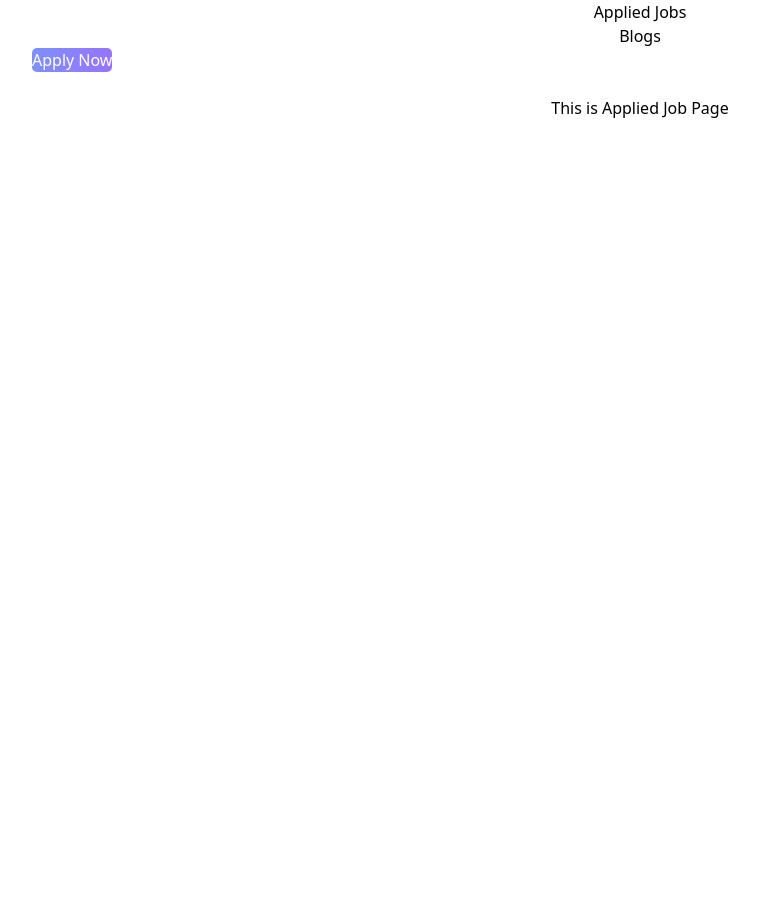
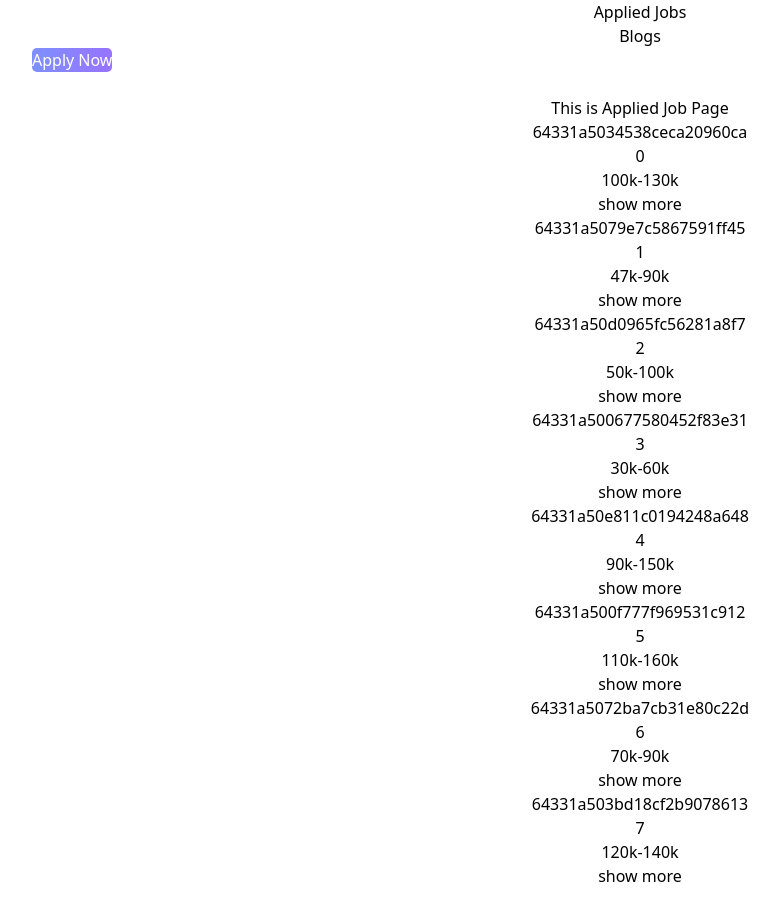
Before and after one commit to mdali017/fine-job-portal-client, a React (Vite) app: page /appliedJob in a window 1280 px wide. Shown: the part 1320-2240 px from the top of the page, without its empty margins (0-779 px from the left). Before the commit the page ends 1472 px from the top, so only its background shows below. Built offline with nearby package versions, Linux system fonts and the light colour scheme.

Commit message:
Error Page Added

```diff
--- a/src/components/AppliedJob/AppliedJob.jsx
+++ b/src/components/AppliedJob/AppliedJob.jsx
@@ -1,9 +1,25 @@
 import React from 'react';
+import { useLoaderData } from 'react-router-dom';
+import JobD from './JobD';
+// import JobId from './jobId';
+
 
 const AppliedJob = () => {
+    const jobId = useLoaderData();
+    // console.log(jobId)
+
     return (
         <div>
             <h1>This is Applied Job Page</h1>
+            <div>
+                {
+                    // jobId.map(job => console.log(job))
+                    jobId.map(job => <JobD
+                        key={job.id}
+                        job={job}
+                        ></JobD>)
+                }
+            </div>
         </div>
     );
 };
--- /dev/null
+++ b/src/components/AppliedJob/JobD.jsx
@@ -0,0 +1,21 @@
+import React from 'react';
+import { useNavigate } from 'react-router-dom';
+
+const JobD = ({job}) => {
+    // console.log(job)
+    const {id, index, salary} = job;
+    const navigate = useNavigate()
+    const handle = () =>{
+        navigate(`job/${jobmdId}`)
+    }
+    return (
+        <div className='border p-4 m-5'>
+            <h1>{id}</h1>
+            <p>{index}</p>
+            <p>{salary}</p>
+            <button onClick={() => handle} className='border bg-amber-600 px-2 mt-4'>show more</button>
+        </div>
+    );
+};
+
+export default JobD;
--- /dev/null
+++ b/src/components/AppliedJob/JobMD.jsx
@@ -0,0 +1,37 @@
+import React, { useEffect, useState } from 'react';
+import { useParams } from 'react-router-dom';
+// import allData from '/fakeData.json'
+
+const JobMD = () => {
+    const [allData, setAllData] = useState([])
+    const [sData, setSData] = useState([])
+    const {jobmdId} = useParams();
+    // console.log(jobmdId);
+
+    // console.log(sData)
+
+    useEffect(() =>{
+        fetch('/fakeData.json')
+        .then(res => res.json())
+        .then(data => setAllData(data))
+
+    }, [])
+
+    useEffect(() => {
+        const td = allData.find(std => std.id === jobmdId);
+        console.log(td)
+        // setSData(td)
+        // console.log(sData)
+    }, [])
+    // console.log(sData)
+    // const {id, name}  = sData
+    //   console.log(allData)
+    return (
+        <div>
+            <h1>JobMD</h1>
+            {/* <h1>{id}</h1> */}
+        </div>
+    );
+};
+
+export default JobMD;
--- /dev/null
+++ b/src/components/ErrorPage/ErrorPage.jsx
@@ -0,0 +1,28 @@
+import { FaceFrownIcon } from '@heroicons/react/24/solid'
+import React from 'react'
+import { Link, useRouteError } from 'react-router-dom'
+
+const ErrorPage = () => {
+  const { error, status } = useRouteError()
+  return (
+    <section className='flex items-center h-screen p-16 bg-gray-100 text-gray-900'>
+      <div className='container flex flex-col items-center justify-center px-5 mx-auto my-8'>
+        <FaceFrownIcon className='w-40 h-40 text-yellow-500' />
+        <div className='max-w-md text-center'>
+          <h2 className='mb-8 font-extrabold text-9xl text-yellow-500'>
+            <span className='sr-only'>Error</span>
+            {status || 404}
+          </h2>
+          <p className='text-2xl font-semibold md:text-3xl text-red-800 mb-8'>
+            {error?.message}
+          </p>
+          <Link to='/' className='btn'>
+            Back to homepage
+          </Link>
+        </div>
+      </div>
+    </section>
+  )
+}
+
+export default ErrorPage
--- a/src/components/JobDetails/JobDetails.jsx
+++ b/src/components/JobDetails/JobDetails.jsx
@@ -6,18 +6,17 @@ const JobDetails = () => {
     // console.log(salary)
     // const jobDetails = useLoaderData()
 
+    // const allD = useLoaderData()
+
     const [details, setDetails] = useState([])
     console.log(details)
     useEffect(() =>{
-        fetch('fakeData.json')
+        fetch('/fakeData.json')
         .then(res => res.json())
         .then(data => setDetails(data))
     },[])
 
-  let a = 12;
-  let b = 12;
-  let result = a + b;
-  console.log(result)
+
 
     return (
         <div className=''>
--- a/src/main.jsx
+++ b/src/main.jsx
@@ -11,11 +11,14 @@ import Statistics from './components/Statistics/Statistics';
 import AppliedJob from './components/AppliedJob/AppliedJob';
 import Blogs from './components/Blogs/Blogs';
 import JobDetails from './components/JobDetails/JobDetails';
+import JobMD from './components/AppliedJob/JobMD';
+import ErrorPage from './components/ErrorPage/ErrorPage';
 
 const router = createBrowserRouter([
   {
     path: '/',
     element: <Home></Home>,
+    errorElement: <ErrorPage></ErrorPage>,
     children: [
       {
         path: '/',
@@ -27,13 +30,19 @@ const router = createBrowserRouter([
       },
       {
         path: 'appliedJob',
-        element: <AppliedJob></AppliedJob>
+        element: <AppliedJob></AppliedJob>,
+        loader: () => fetch('/fakeData.json')
       },
+      // {
+      //   path: 'job/:jobmdId',
+      //   element: <JobMD></JobMD>,
+      //   loader: (params) => fetch(`/fakeData.json`)
+      // },
       {
-        path: 'job',
+        path: 'job/2',
         element: <JobDetails></JobDetails>,
         // loader: ({params}) => console.log(params.jobDeatlsId)
-        loader: () => fetch('fakeData.json')
+        // loader: ({params}) => fetch('/fakeData.json')
       },
       {
         path: 'blogs',
```
